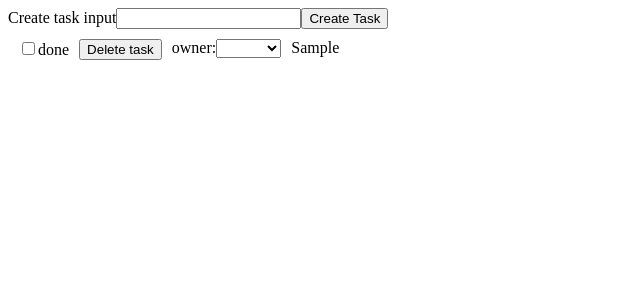
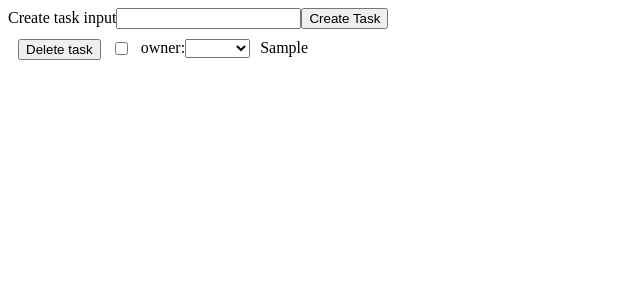
Before and after one commit to fsd-course-hw/2-dependency-inversion, a React (Vite) app: page / in a window 1280 px wide. Both pictures are taken after typing "Sample" into the empty fields and a click on the button "Create Task". Shown: the top 300 px of the page, without its empty margins (0-640 px from the left). Built offline with nearby package versions, Linux system fonts and the light colour scheme.

Commit message:
Refactor: App to DI

```diff
--- a/src/App.tsx
+++ b/src/App.tsx
@@ -1,9 +1,67 @@
-import { TasksList } from "./tasks/ui/tasks-list";
+import { useEffect } from 'react';
+import {
+  createTask,
+  createTasksStore,
+  deleteTask,
+  getTasks,
+  setTasks,
+  toggleCheckTask,
+  updateOwner
+} from './tasks/model/use-tasks.ts';
+import { CreateTaskForm } from './tasks/ui/create-task-from.tsx';
+import { DeleteTaskButton } from './tasks/ui/delete-task-button.tsx';
+import { TaskItem } from './tasks/ui/task-item.tsx';
+import { TasksList } from './tasks/ui/tasks-list';
+import { ToggleCheckTask } from './tasks/ui/toggle-check-task.tsx';
+import { UserSelect } from './user/ui/user-select.tsx';
+
+const useTasks = createTasksStore({
+  createTask,
+  deleteTask,
+  getTasks,
+  toggleCheckTask,
+  updateOwner,
+  setTasks
+});
 
 export function App() {
+  const {
+    createTask,
+    deleteTask,
+    toggleCheckTask,
+    tasks,
+    getTasks,
+    updateOwner
+  } = useTasks();
+
+  useEffect(() => {
+    getTasks();
+  }, [getTasks]);
+
   return (
     <>
-      <TasksList />
+      <CreateTaskForm onCreate={createTask} />
+      <TasksList
+        tasks={tasks}
+        renderTask={({ id, title, done, ownerId }) => (
+          <TaskItem
+            title={title}
+            actions={
+              <>
+                <DeleteTaskButton onClick={() => deleteTask(id)} />
+                <ToggleCheckTask
+                  checked={done}
+                  onClick={() => toggleCheckTask(id)}
+                />
+                <UserSelect
+                  onChangeUserId={(ownerId) => updateOwner(id, ownerId)}
+                  userId={ownerId}
+                />
+              </>
+            }
+          />
+        )}
+      />
     </>
   );
 }
--- a/src/tasks/model/use-tasks.ts
+++ b/src/tasks/model/use-tasks.ts
@@ -1,54 +1,91 @@
-import { useEffect, useState } from "react";
-import { saveToStorage, getFromStorage } from "../../lib/storage";
-import { nanoid } from "nanoid";
+import { nanoid } from 'nanoid';
+import { create } from 'zustand';
+import { getFromStorage, saveToStorage } from '../../lib/storage';
 
-type Task = {
+const STORAGE_KEY = 'tasks';
+
+export type Task = {
   id: string;
   title: string;
   done: boolean;
   ownerId?: string;
 };
+export function getTasks() {
+  return getFromStorage(STORAGE_KEY, []);
+}
 
-const STORAGE_KEY = "tasks";
-export function useTasks() {
-  const [tasks, setTasks] = useState<Task[]>(() =>
-    getFromStorage(STORAGE_KEY, [])
+export function setTasks(tasks: Task[]) {
+  saveToStorage(STORAGE_KEY, tasks);
+}
+
+export function createTask(title: string) {
+  return { title, id: nanoid(), done: false };
+}
+
+export function deleteTask(tasks: Task[], id: string) {
+  return tasks.filter((task) => task.id !== id);
+}
+
+export function toggleCheckTask(tasks: Task[], id: string) {
+  return tasks.map((task) =>
+    task.id === id ? { ...task, done: !task.done } : task
   );
+}
 
-  const addTask = (value: string) => {
-    setTasks((tasks) => [
-      { id: nanoid(), title: value, done: false },
-      ...tasks,
-    ]);
-  };
+export function updateOwner(tasks: Task[], id: string, ownerId: string) {
+  return tasks.map((task) => (task.id === id ? { ...task, ownerId } : task));
+}
 
-  const removeTask = (id: string) => {
-    setTasks((tasks) => tasks.filter((t) => t.id !== id));
-  };
+type TasksStore = {
+  tasks: Task[];
+  getTasks: () => void;
+  createTask: (task: string) => void;
+  deleteTask: (id: string) => void;
+  toggleCheckTask: (id: string) => void;
+  updateOwner: (id: string, ownerId: string) => void;
+};
 
-  const toggleCheckTask = (id: string) => {
-    setTasks((tasks) =>
-      tasks.map((task) =>
-        task.id === id ? { ...task, done: !task.done } : task
-      )
-    );
-  };
+export const createTasksStore = ({
+  createTask,
+  deleteTask,
+  toggleCheckTask,
+  updateOwner,
+  getTasks,
+  setTasks
+}: {
+  getTasks: () => Task[];
+  setTasks: (tasks: Task[]) => void;
+  createTask: (task: string) => Task;
+  deleteTask: (tasks: Task[], id: string) => Task[];
+  toggleCheckTask: (tasks: Task[], id: string) => Task[];
+  updateOwner: (tasks: Task[], id: string, ownerId: string) => Task[];
+}) => {
+  return create<TasksStore>((set) => ({
+    tasks: [],
+    getTasks: () => {
+      set({ tasks: getTasks() });
+    },
+    createTask: (title: string) => {
+      const tasks = getTasks();
+      const task = createTask(title);
+      setTasks([...tasks, task]);
 
-  const updateOwner = (id: string, ownerId: string) => {
-    setTasks((tasks) =>
-      tasks.map((task) => (task.id === id ? { ...task, ownerId } : task))
-    );
-  };
-
-  useEffect(() => {
-    saveToStorage(STORAGE_KEY, tasks);
-  }, [tasks]);
-
-  return {
-    tasks,
-    addTask,
-    removeTask,
-    toggleCheckTask,
-    updateOwner,
-  };
-}
+      set({ tasks: getTasks() });
+    },
+    deleteTask: (id: string) => {
+      const tasks = deleteTask(getTasks(), id);
+      setTasks(tasks);
+      set({ tasks: getTasks() });
+    },
+    toggleCheckTask: async (id: string) => {
+      const tasks = toggleCheckTask(getTasks(), id);
+      setTasks(tasks);
+      set({ tasks: getTasks() });
+    },
+    updateOwner: (id: string, ownerId: string) => {
+      const tasks = updateOwner(getTasks(), id, ownerId);
+      setTasks(tasks);
+      set({ tasks: getTasks() });
+    }
+  }));
+};
--- /dev/null
+++ b/src/tasks/ui/delete-task-button.tsx
@@ -0,0 +1,3 @@
+export const DeleteTaskButton = ({ onClick }: { onClick: () => void }) => {
+  return <button onClick={() => onClick()}>Delete task</button>;
+};
--- a/src/tasks/ui/task-item.tsx
+++ b/src/tasks/ui/task-item.tsx
@@ -1,28 +1,15 @@
-import { UserSelect } from "../../user/ui/user-select";
+import { ReactNode } from 'react';
 
 export const TaskItem = ({
   title,
-  done,
-  onDelete,
-  onToggleDone,
-  onChangeOwner,
-  ownerId,
+  actions
 }: {
   title: string;
-  done: boolean;
-  ownerId?: string;
-  onChangeOwner: (ownerId: string) => void;
-  onToggleDone: () => void;
-  onDelete: () => void;
+  actions?: ReactNode;
 }) => {
   return (
-    <div style={{ display: "flex", gap: "10px", padding: "10px" }}>
-      <label>
-        <input type="checkbox" checked={done} onChange={onToggleDone} />
-        done
-      </label>
-      <button onClick={() => onDelete()}>Delete task</button>
-      <UserSelect userId={ownerId} onChangeUserId={onChangeOwner} />
+    <div style={{ display: 'flex', gap: '10px', padding: '10px' }}>
+      {actions}
       <div>{title}</div>
     </div>
   );
--- a/src/tasks/ui/tasks-list.tsx
+++ b/src/tasks/ui/tasks-list.tsx
@@ -1,25 +1,18 @@
-import { TaskItem } from "./task-item";
-import { useTasks } from "../model/use-tasks";
-import { CreateTaskForm } from "./create-task-from";
+import { ReactNode } from 'react';
+import { Task } from '../model/use-tasks.ts';
 
-export function TasksList() {
-  const { addTask, removeTask, tasks, toggleCheckTask, updateOwner } =
-    useTasks();
-
+export const TasksList = ({
+  renderTask,
+  tasks
+}: {
+  tasks: Task[];
+  renderTask: (task: Task) => ReactNode;
+}) => {
   return (
     <div>
-      <CreateTaskForm onCreate={addTask} />
       {tasks.map((task) => (
-        <TaskItem
-          key={task.id}
-          done={task.done}
-          title={task.title}
-          ownerId={task.ownerId}
-          onToggleDone={() => toggleCheckTask(task.id)}
-          onDelete={() => removeTask(task.id)}
-          onChangeOwner={(ownerId) => updateOwner(task.id, ownerId)}
-        />
+        <div key={task.id}>{renderTask(task)}</div>
       ))}
     </div>
   );
-}
+};
--- /dev/null
+++ b/src/tasks/ui/toggle-check-task.tsx
@@ -0,0 +1,13 @@
+export const ToggleCheckTask = ({
+  onClick,
+  checked
+}: {
+  checked: boolean;
+  onClick: () => void;
+}) => {
+  return (
+    <label>
+      <input type='checkbox' checked={checked} onChange={onClick} />
+    </label>
+  );
+};
```
Also changed, not shown: src/tasks/ui/create-task-from.tsx (+5 -5 lines), 1 other file (tests, documents, lock files or other folders).
